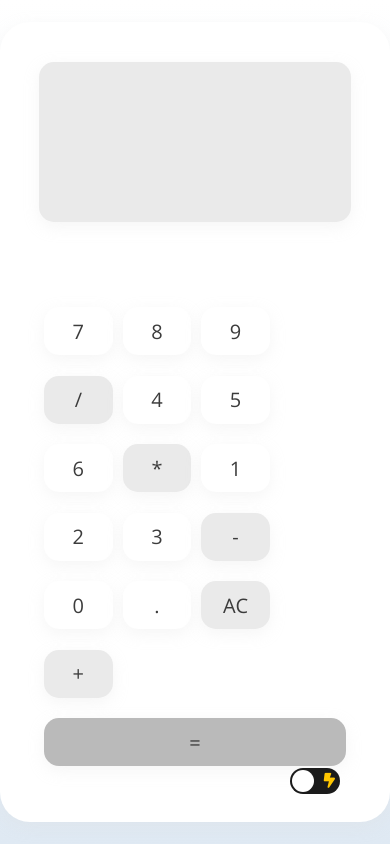
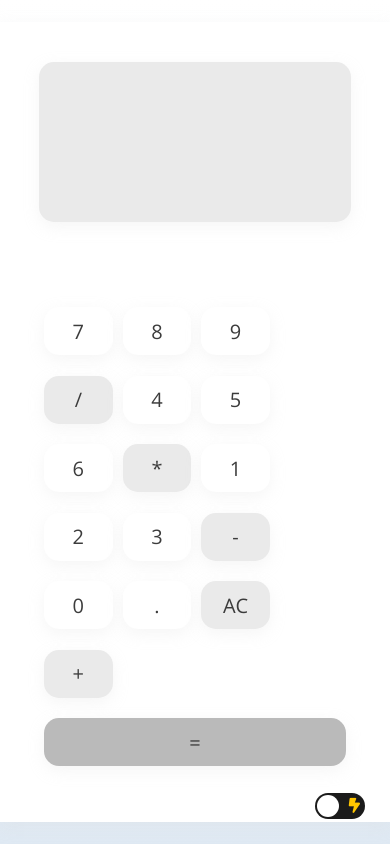
Before and after one commit to VVKDO98/calculator-project, a plain HTML site: page index.html in a window 390 px wide. Drawn offline with nearby package versions, Linux system fonts and the light colour scheme.

Commit message:
Responsive mobile - remove border-radius and move the position of the dark mode button

```diff
--- a/assets/css/_darkmode.scss
+++ b/assets/css/_darkmode.scss
@@ -32,6 +32,10 @@ body.dark {
   position: absolute;
   bottom: 50px;
   right: 50px;
+  @include mobile {
+    bottom: 25px;
+    right: 25px;
+  }
 }
 
 .checkbox {
--- /dev/null
+++ b/assets/css/_mixin.scss
@@ -0,0 +1,5 @@
+@mixin mobile {
+  @media screen and (max-width: 480px) {
+    @content;
+  }
+}
--- a/assets/css/style.scss
+++ b/assets/css/style.scss
@@ -1,4 +1,4 @@
-@import "normalize", "variables", "fonts", "darkmode";
+@import "normalize", "variables", "fonts", "mixin", "darkmode";
 
 body {
   height: 100vh;
@@ -78,4 +78,7 @@ body {
       }
     }
   }
+  @include mobile {
+    border-radius: 0px;
+  }
 }
```
Also changed, not shown: assets/css/style.css, 1 other file.
